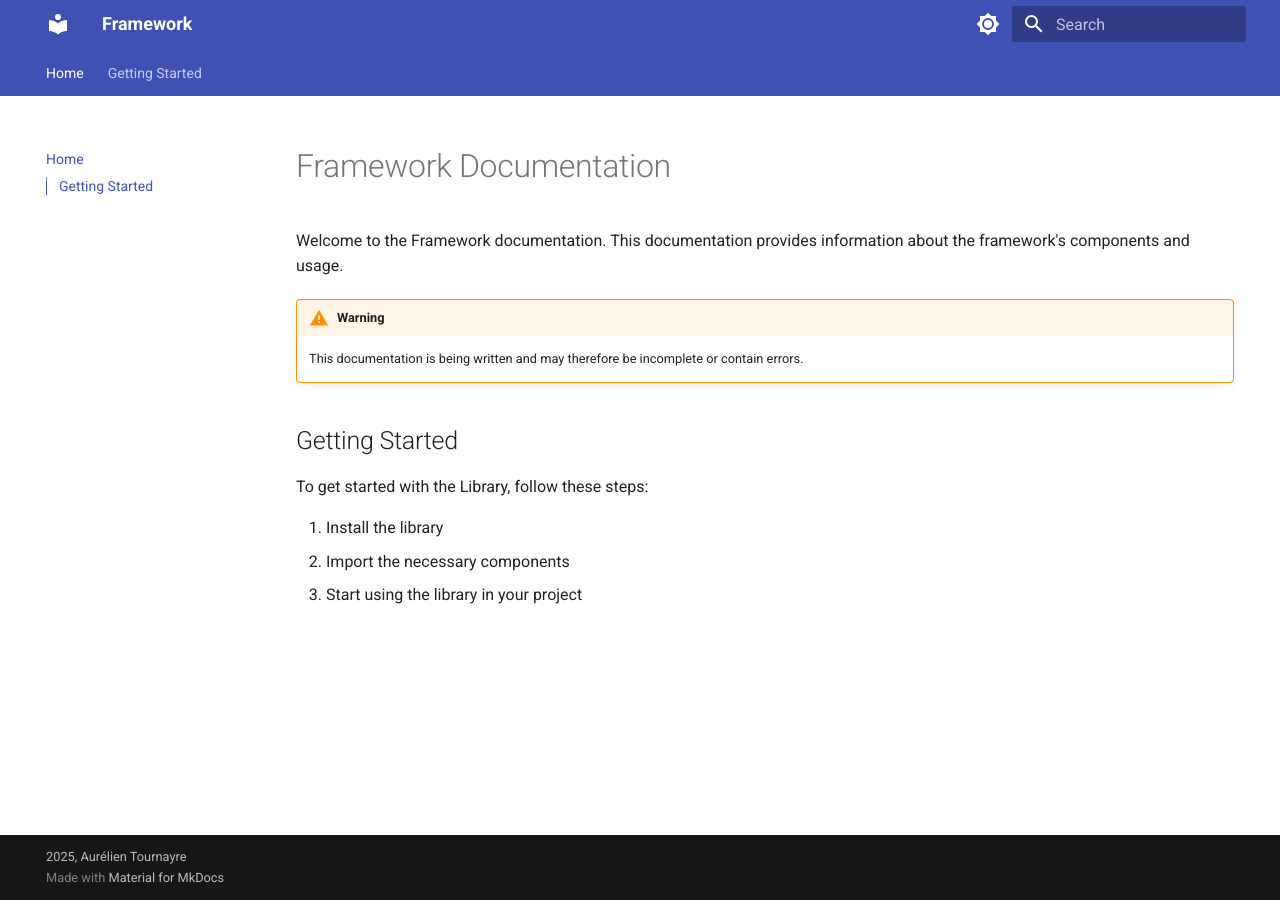
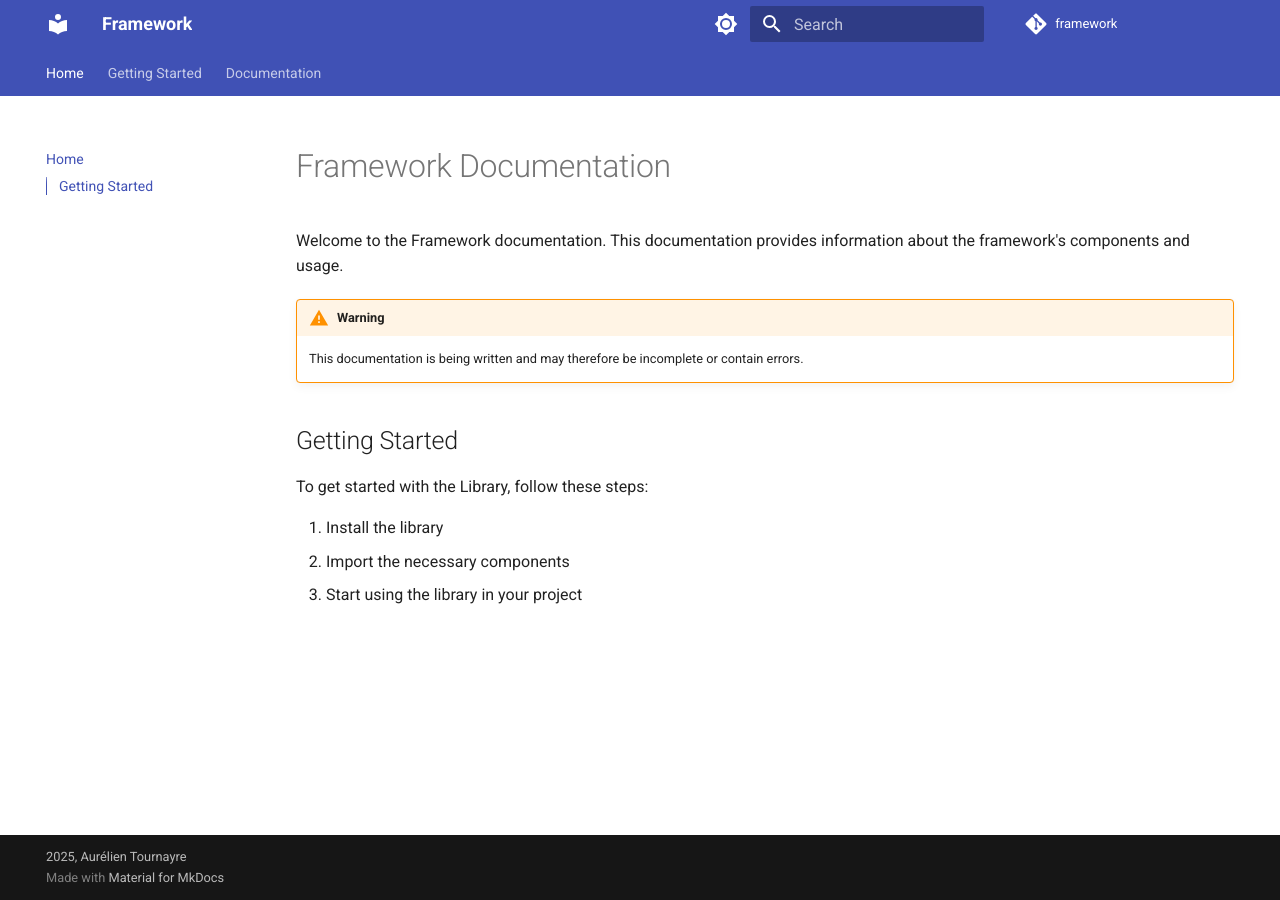
Before and after one commit to atournayre/framework, an MkDocs documentation site: the page built from docs/markdown/index.md, in a window 1280 px wide. Built offline with MkDocs 1.6.1 and Material for MkDocs 9.7.7, drawn with Linux system fonts in a browser that asks for light colours; comment, search, counter and statistics services are not loaded; some of the changed lines change nothing that is shown.

Commit message:
🔧 chore: add repository URL and update navigation in mkdocs configuration

```diff
--- a/mkdocs.yml
+++ b/mkdocs.yml
@@ -1,6 +1,7 @@
 site_name: Framework
 site_author: 'Aurélien Tournayre'
 copyright: '2025, Aurélien Tournayre'
+repo_url: https://github.com/atournayre/framework
 repo_name: 'framework'
 docs_dir: 'docs/markdown'
 
@@ -51,6 +52,7 @@ nav:
     - Introduction: introduction.md
     - Installation: installation.md
     - Usage: usage.md
+  - Documentation:
     - Interfaces: interfaces.md
     - Null: null.md
     - Database: database.md
```
